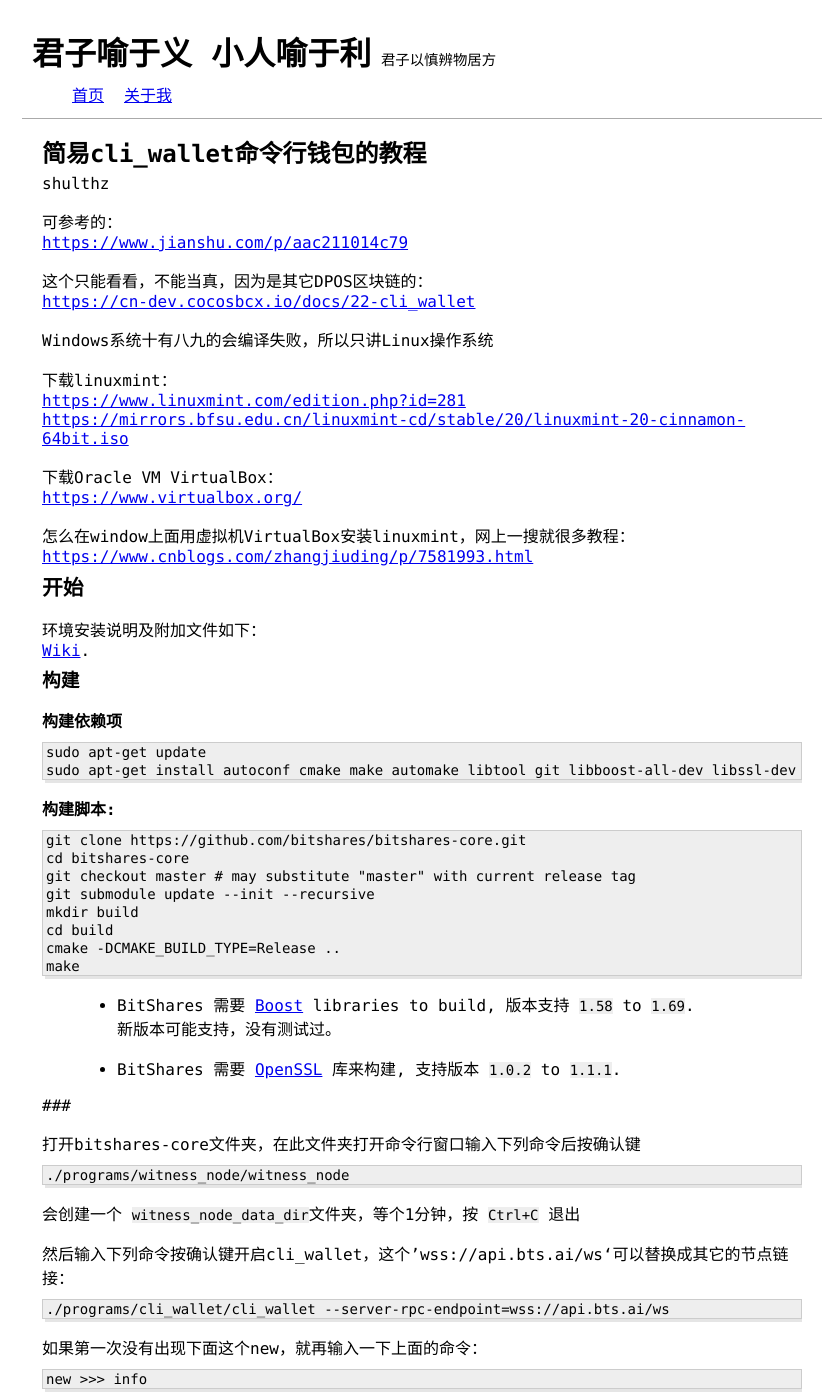
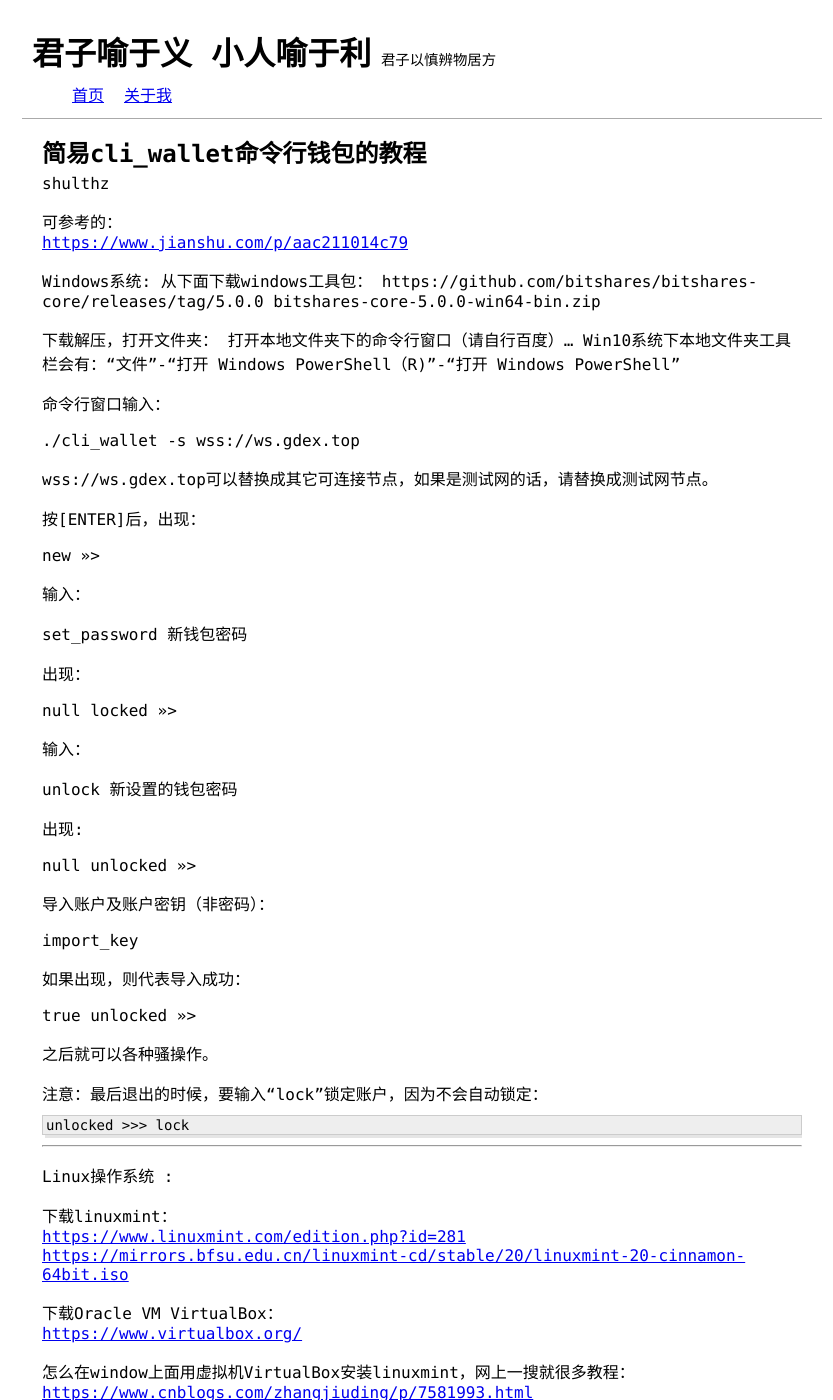
Before and after one commit to shulthz/shulthz.github.io, a Jekyll site: the page built from _posts/2020-08-06-简易cli_wallet命令行钱包的教程.markdown, in a window 1280 px wide and 1400 px high. Shown: the whole window, without its empty margins (218-1051 px from the left). Built offline with Jekyll 4.4.1, drawn with Linux system fonts in a browser that asks for light colours.

Commit message:
Update 2020-08-06-简易cli_wallet命令行钱包的教程.markdown

```diff
--- a/_posts/2020-08-06-简易cli_wallet命令行钱包的教程.markdown
+++ b/_posts/2020-08-06-简易cli_wallet命令行钱包的教程.markdown
@@ -10,10 +10,68 @@ tags:
 可参考的：
 <https://www.jianshu.com/p/aac211014c79>
 
-这个只能看看，不能当真，因为是其它DPOS区块链的：
-<https://cn-dev.cocosbcx.io/docs/22-cli_wallet>
 
-Windows系统十有八九的会编译失败，所以只讲Linux操作系统
+Windows系统:
+从下面下载windows工具包：
+https://github.com/bitshares/bitshares-core/releases/tag/5.0.0
+bitshares-core-5.0.0-win64-bin.zip
+
+下载解压，打开文件夹：
+打开本地文件夹下的命令行窗口（请自行百度）...
+Win10系统下本地文件夹工具栏会有：“文件”-“打开 Windows PowerShell（R)"-"打开 Windows PowerShell"
+
+命令行窗口输入：
+
+  ./cli_wallet -s wss://ws.gdex.top
+
+wss://ws.gdex.top可以替换成其它可连接节点，如果是测试网的话，请替换成测试网节点。
+
+按[ENTER]后，出现：
+
+  new >>>
+
+输入：
+
+  set_password 新钱包密码
+
+出现：
+
+  null
+  locked >>>
+
+输入：
+
+  unlock 新设置的钱包密码
+
+出现:
+
+  null
+  unlocked >>>
+
+导入账户及账户密钥（非密码）：
+
+  import_key <ACCOUNT_NAME> <WIF_KEY>
+
+如果出现，则代表导入成功：
+
+  true
+  unlocked >>>
+
+之后就可以各种骚操作。
+
+
+注意：最后退出的时候，要输入“lock”锁定账户，因为不会自动锁定：
+
+    unlocked >>> lock
+
+
+
+
+
+-----
+
+
+Linux操作系统 :
 
 下载linuxmint：
 <https://www.linuxmint.com/edition.php?id=281>
```
